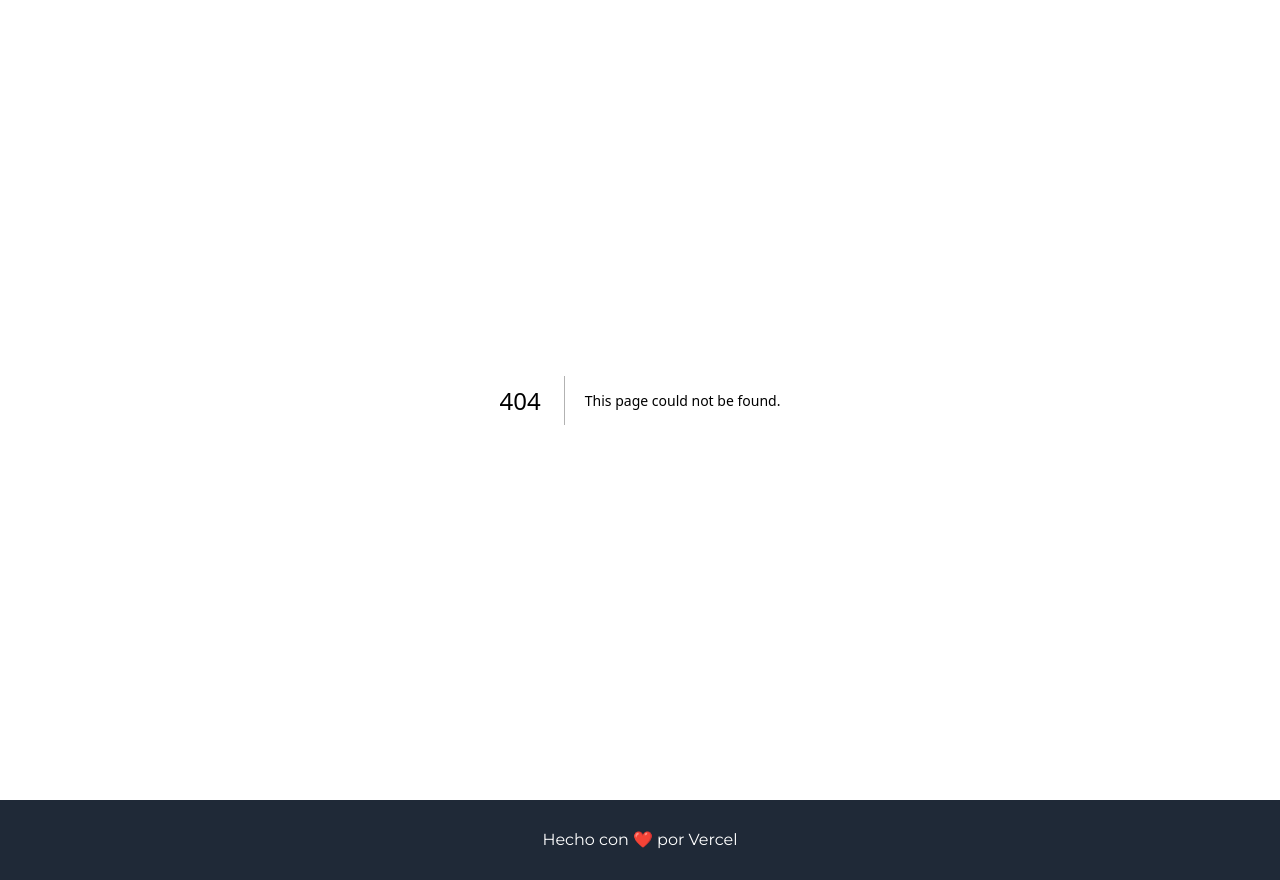
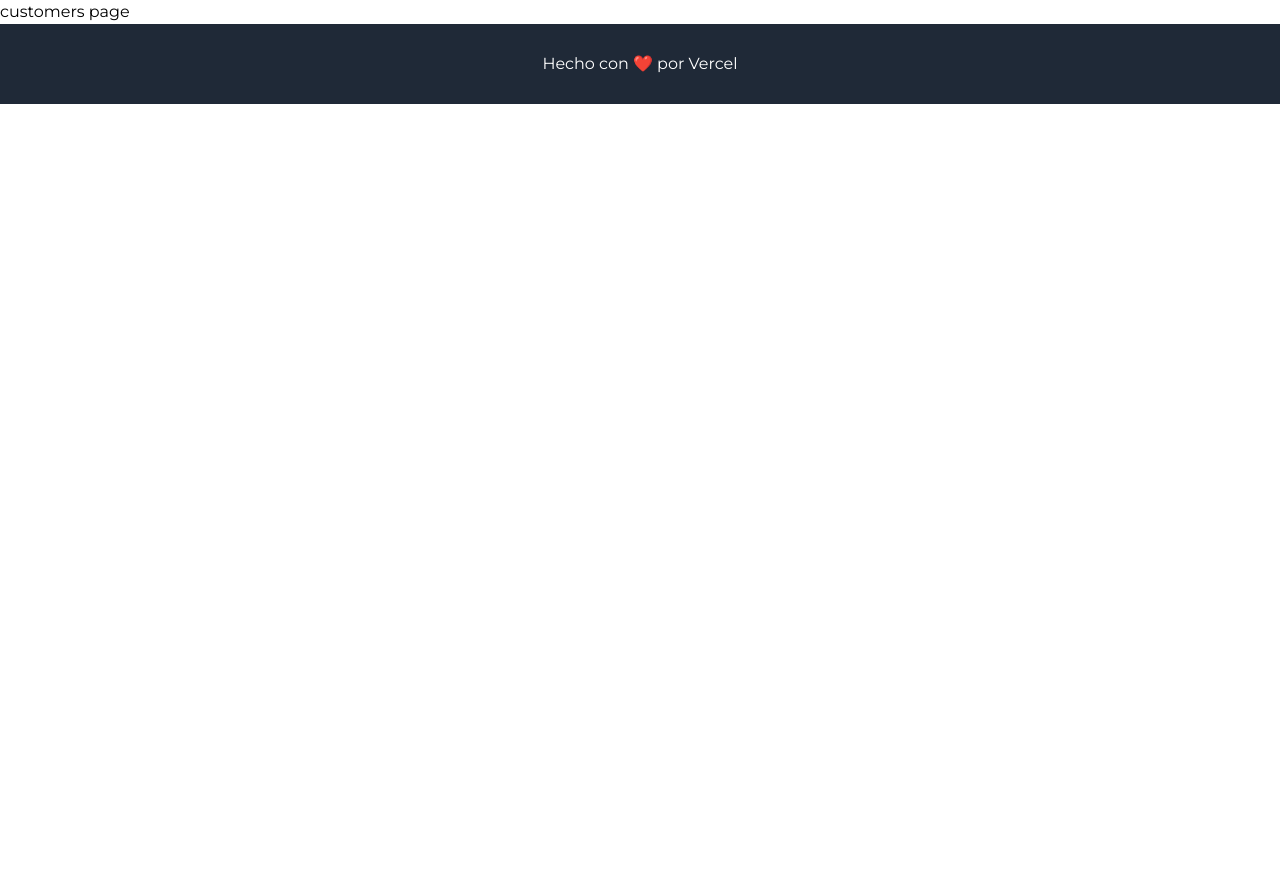
Before and after one commit to addProfesional/nextjs-dashboard, a Next.js app: page /dashboard/customers in a window 1280 px wide. Before the commit this address had no page. After the commit the page ends 800 px from the top, so only its background shows below. Built offline with nearby package versions, Linux system fonts and the light colour scheme; a web font is replaced by a local one.

Commit message:
Added subroutes

```diff
--- /dev/null
+++ b/app/dashboard/customers/page.tsx
@@ -0,0 +1,9 @@
+function CustomersPage(){
+  return (
+    <div>
+      <h1>customers page</h1>
+    </div>
+  );
+}
+
+export default CustomersPage;
--- /dev/null
+++ b/app/dashboard/invoices/page.tsx
@@ -0,0 +1,9 @@
+function InvoicesPage(){
+  return (
+    <div>
+      <h1>Invoices page</h1>
+    </div>
+  );
+}
+
+export default InvoicesPage;
```
